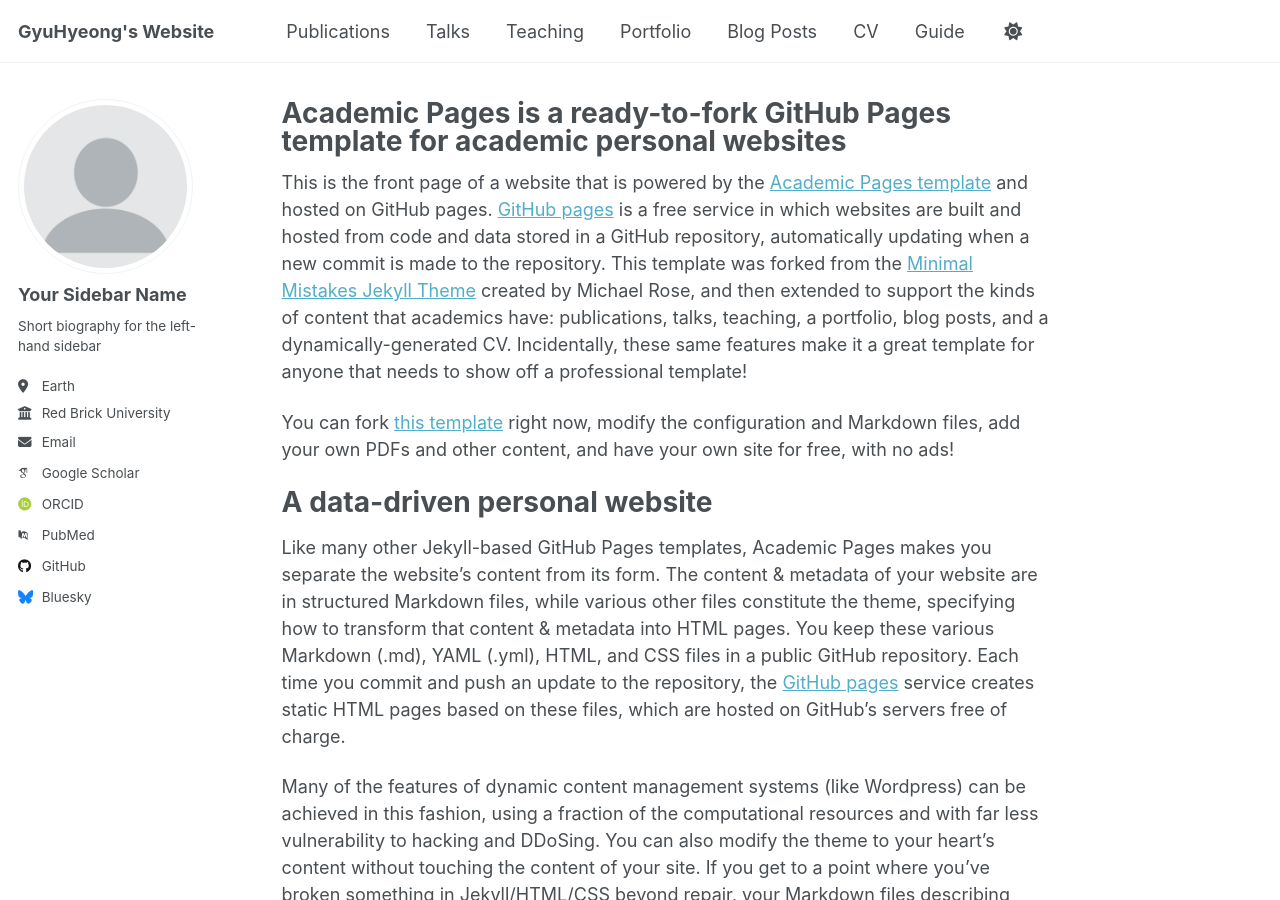
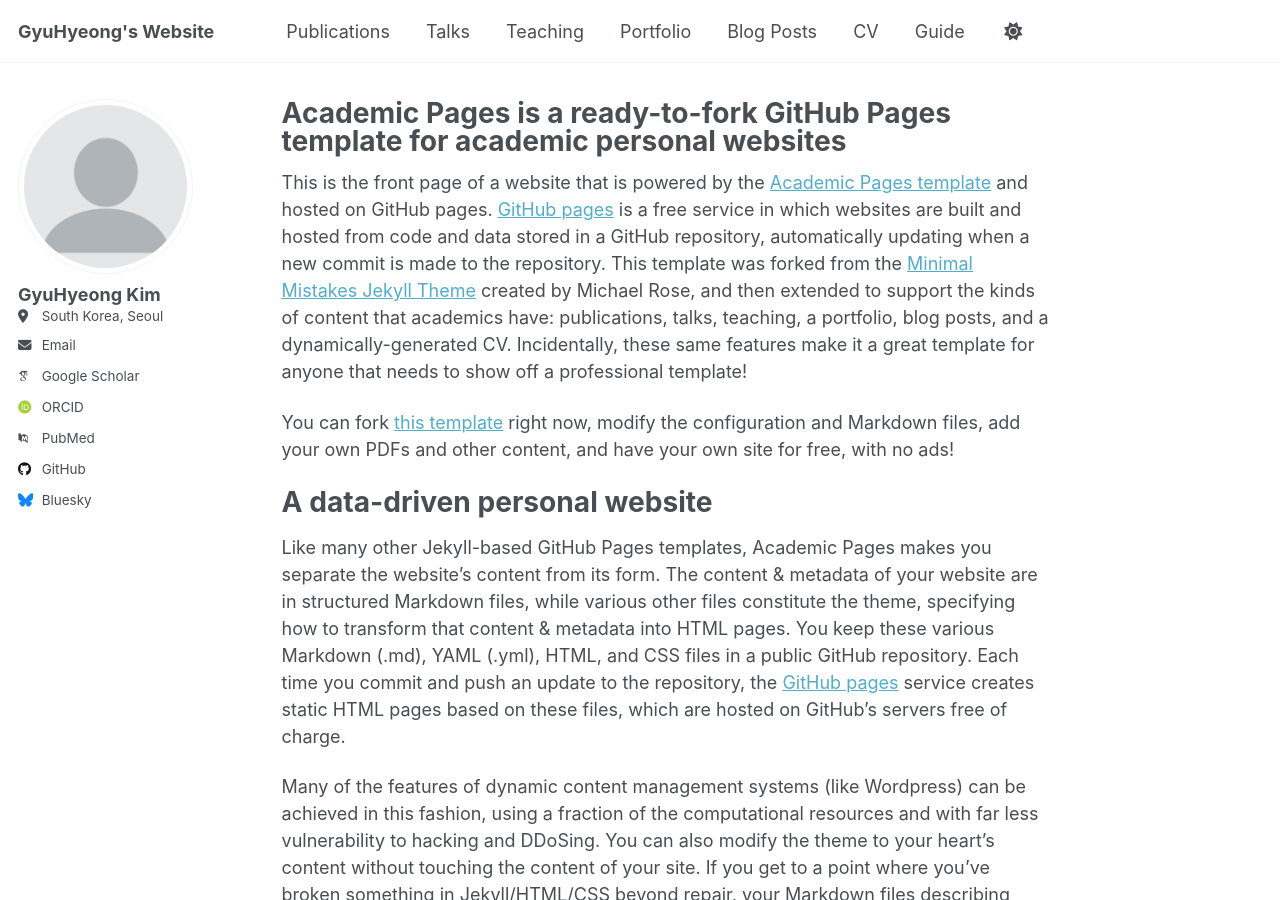
Before and after one commit to GyuHyeong-Kim/GyuHyeong-Kim.github.io, a Jekyll site: the page built from _pages/about.md, in a window 1280 px wide and 900 px high. Built offline with Jekyll 4.4.1, drawn with Linux system fonts in a browser that asks for light colours; some web fonts are replaced; a script that is not in the unit is left out.

Commit message:
Update _config.yml

```diff
--- a/_config.yml
+++ b/_config.yml
@@ -23,13 +23,13 @@
 author:
   # Biographic information
   avatar           : "profile.png"
-  name             : "Your Sidebar Name"
-  pronouns         : # example: "she/her"
-  bio              : "Short biography for the left-hand sidebar"
-  location         : "Earth"
-  employer         : "Red Brick University"
+  name             : "GyuHyeong Kim"
+  pronouns         :
+  bio              :
+  location         : "South Korea, Seoul"
+  employer         :
   uri              : # URL
-  email            : "none@example.org"
+  email            : "gyuhyeong05@naver.com"
 
   # Academic websites
   academia         : # URL
```
